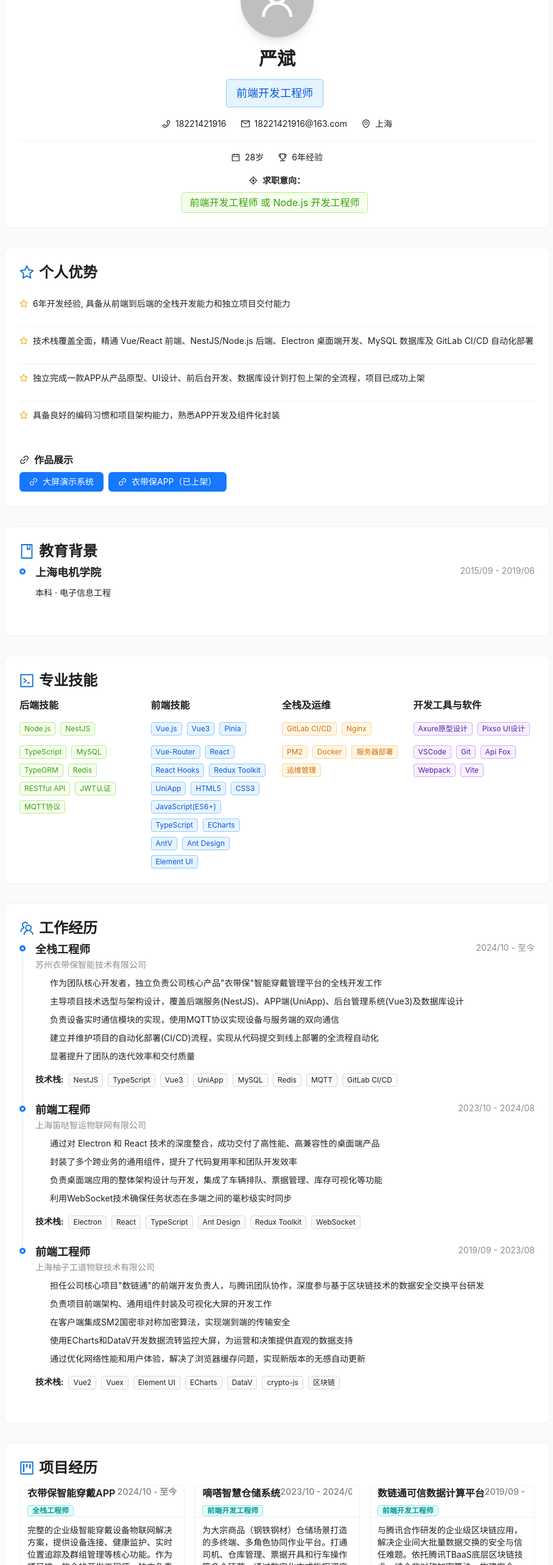
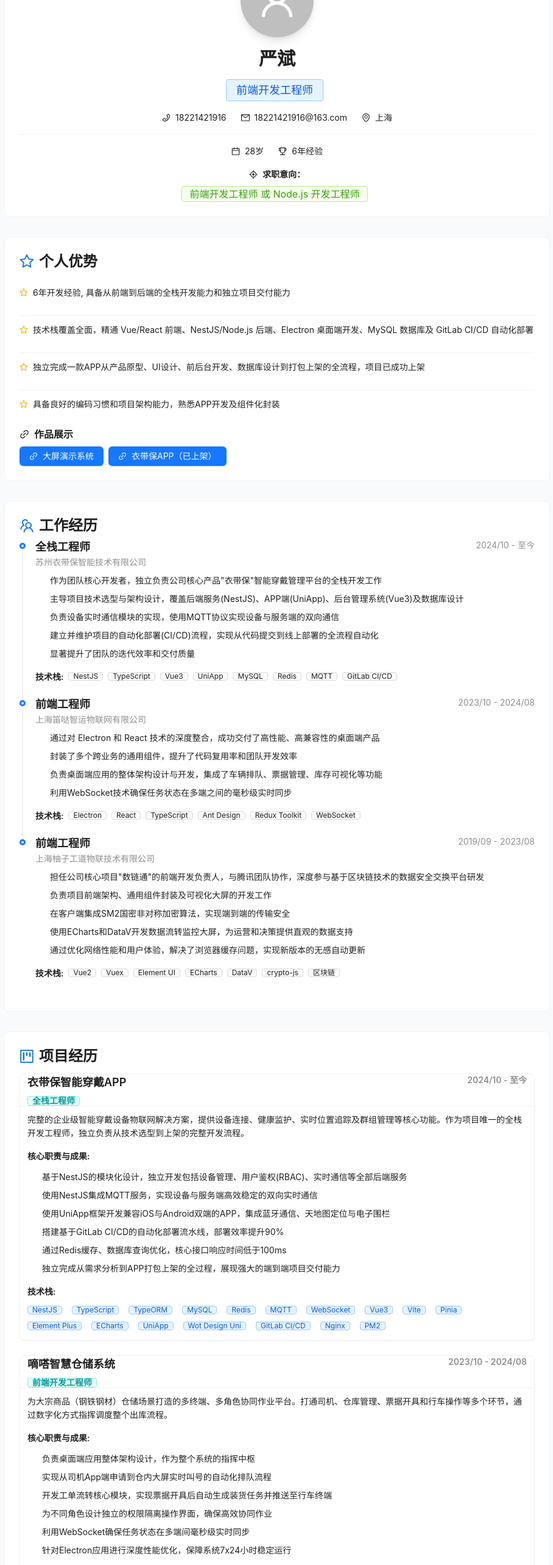
Before and after one commit to lengthy-daydream/my-resume, a React (Vite) app: page / in a window 1280 px wide. Shown: the part 180-2746 px from the top of the page at 61% size, without its empty margins (185-1093 px from the left). Built offline with nearby package versions, Linux system fonts and the light colour scheme.

Commit message:
优化标签组件样式，添加打印样式支持，调整简历页面结构，移除未使用的 Docker 技能

```diff
--- a/src/components/PersonalAdvantages.tsx
+++ b/src/components/PersonalAdvantages.tsx
@@ -32,7 +32,6 @@ const PersonalAdvantages: React.FC<PersonalAdvantagesProps> = ({ data }) => {
             </Paragraph>
           </List.Item>
         )}
-        className="mb-6"
       />
 
       <div>
--- a/src/components/PersonalInfo.tsx
+++ b/src/components/PersonalInfo.tsx
@@ -33,7 +33,11 @@ const PersonalInfo: React.FC<PersonalInfoProps> = ({ data }) => {
           <Title level={2} className="mb-2">
             {data.name}
           </Title>
-          <Tag color="blue" className="text-lg px-4 py-2">
+          <Tag
+            color="blue"
+            className="text-lg px-4 py-2"
+            style={{ display: 'inline-flex', alignItems: 'center', lineHeight: '1.2' }}
+          >
             {data.title}
           </Tag>
         </div>
@@ -71,7 +75,11 @@ const PersonalInfo: React.FC<PersonalInfoProps> = ({ data }) => {
             <AimOutlined className="mr-2" />
             求职意向：
           </Text>
-          <Tag color="green" className="text-base px-3 py-1">
+          <Tag
+            color="green"
+            className="text-base px-3 py-1"
+            style={{ display: 'inline-flex', alignItems: 'center', lineHeight: '1.2' }}
+          >
             {data.jobIntention}
           </Tag>
         </div>
--- a/src/components/Projects.tsx
+++ b/src/components/Projects.tsx
@@ -1,5 +1,5 @@
 import * as React from 'react'
-import { Card, Typography, Row, Col, Tag } from 'antd'
+import { Card, Typography, Tag } from 'antd'
 import { ProjectOutlined } from '@ant-design/icons'
 
 const { Title, Text, Paragraph } = Typography
@@ -38,55 +38,58 @@ const Projects: React.FC<ProjectsProps> = ({ data }) => {
         项目经历
       </Title>
 
-      <Row gutter={[16, 24]}>
+      <div className="space-y-6">
         {data.map(project => (
-          <Col xs={24} lg={12} xl={8} key={project.id}>
           <Card
+            key={project.id}
             size="small"
             title={
               <div className="space-y-2">
                 <div className="flex justify-between items-start">
-                    <Text strong className="text-base">
+                  <Text strong className="text-lg">
                     {project.name}
                   </Text>
                   <Text type="secondary" className="text-sm">
                     {project.duration}
                   </Text>
                 </div>
-                  <Tag color="cyan" className="text-xs">
+                <Tag
+                  color="cyan"
+                  className="text-sm"
+                  style={{ display: 'inline-flex', alignItems: 'center', lineHeight: '1.2' }}
+                >
                   {project.role}
                 </Tag>
               </div>
             }
-              className="h-full"
-              bodyStyle={{ height: 'calc(100% - 80px)', overflow: 'auto' }}
+            className="shadow-sm"
           >
             <div className="space-y-4">
-                <Paragraph className="text-sm">
+              <Paragraph>
                 {project.description}
               </Paragraph>
 
               <div>
-                  <Text strong className="block mb-2 text-sm">核心成果:</Text>
-                  <ul className="pl-4 text-sm">
-                    {project.highlights.slice(0, 3).map((highlight, index) => (
-                      <li key={index} className="mb-1">
-                        <Text className="text-xs">{highlight}</Text>
+                <Text strong className="block mb-3">核心职责与成果:</Text>
+                <ol className="pl-6 space-y-2">
+                  {project.highlights.map((highlight, index) => (
+                    <li key={index} className="mb-2">
+                      <Text>{highlight}</Text>
                     </li>
                   ))}
-                    {project.highlights.length > 3 && (
-                      <li className="text-gray-500 text-xs">
-                        ...等{project.highlights.length}项成果
-                      </li>
-                    )}
-                  </ul>
+                </ol>
               </div>
 
               <div>
-                  <Text strong className="block mb-2 text-sm">技术栈:</Text>
-                  <div className="flex flex-wrap gap-1">
+                <Text strong className="block mb-3">技术栈:</Text>
+                <div className="flex flex-wrap gap-2">
                   {project.technologies.map(tech => (
-                      <Tag key={tech} color="blue" className="text-xs mb-1">
+                    <Tag
+                      key={tech}
+                      color="blue"
+                      className="mb-1"
+                      style={{ display: 'inline-flex', alignItems: 'center', lineHeight: '1.2' }}
+                    >
                       {tech}
                     </Tag>
                   ))}
@@ -94,9 +97,8 @@ const Projects: React.FC<ProjectsProps> = ({ data }) => {
               </div>
             </div>
           </Card>
-          </Col>
         ))}
-      </Row>
+      </div>
     </Card>
   )
 }
--- a/src/components/Skills.tsx
+++ b/src/components/Skills.tsx
@@ -41,6 +41,7 @@ const Skills: React.FC<SkillsProps> = ({ data }) => {
                     key={skill}
                     color={category.color}
                     className="mb-2"
+                    style={{ display: 'inline-flex', alignItems: 'center', lineHeight: '1.2' }}
                   >
                     {skill}
                   </Tag>
--- a/src/main.tsx
+++ b/src/main.tsx
@@ -5,6 +5,7 @@ import { ConfigProvider } from 'antd'
 import zhCN from 'antd/locale/zh_CN'
 import 'virtual:uno.css'
 import '@unocss/reset/tailwind.css'
+import './styles/print.css'
 import App from '@/App.tsx'
 import { store } from '@/store'
 
--- a/src/pages/Resume.tsx
+++ b/src/pages/Resume.tsx
@@ -22,10 +22,10 @@ const Resume: React.FC = () => {
           advantages: resumeData.advantages,
           portfolioLinks: resumeData.portfolioLinks
         }} />
+        <WorkExperience data={resumeData.workExperience} />
+        <Projects data={resumeData.projects} />
         <Education data={resumeData.education} />
         <Skills data={resumeData.skills} />
-        <WorkExperience data={resumeData.workExperience} />
-        <Projects data={resumeData.projects} />
       </div>
     </>
   )
--- a/src/store/resumeSlice.ts
+++ b/src/store/resumeSlice.ts
@@ -205,7 +205,6 @@ const initialState: ResumeState = {
       'GitLab CI/CD',
       'Nginx',
       'PM2',
-      'Docker',
       '服务器部署',
       '运维管理'
     ],
--- /dev/null
+++ b/src/styles/print.css
@@ -0,0 +1,73 @@
+/* 修复 Ant Design Tag 组件在 PDF/图片转换中的文字对齐问题 */
+.ant-tag {
+  display: inline-flex !important;
+  align-items: center !important;
+  justify-content: center !important;
+  vertical-align: middle !important;
+  line-height: 1 !important;
+  box-sizing: border-box !important;
+}
+
+.ant-tag > * {
+  vertical-align: baseline !important;
+}
+
+/* 打印样式优化 */
+@media print {
+  .ant-tag {
+    display: inline-flex !important;
+    align-items: center !important;
+    justify-content: center !important;
+    vertical-align: middle !important;
+    line-height: 1.2 !important;
+    box-sizing: border-box !important;
+    -webkit-print-color-adjust: exact !important;
+    print-color-adjust: exact !important;
+  }
+
+  /* 确保标签颜色在打印时正确显示 */
+  .ant-tag-blue {
+    background-color: #1890ff !important;
+    border-color: #1890ff !important;
+    color: white !important;
+  }
+
+  .ant-tag-green {
+    background-color: #52c41a !important;
+    border-color: #52c41a !important;
+    color: white !important;
+  }
+
+  .ant-tag-cyan {
+    background-color: #13c2c2 !important;
+    border-color: #13c2c2 !important;
+    color: white !important;
+  }
+
+  .ant-tag-orange {
+    background-color: #fa8c16 !important;
+    border-color: #fa8c16 !important;
+    color: white !important;
+  }
+
+  .ant-tag-purple {
+    background-color: #722ed1 !important;
+    border-color: #722ed1 !important;
+    color: white !important;
+  }
+}
+
+/* PDF 导出时的样式优化 */
+@media screen and (-webkit-min-device-pixel-ratio: 0) {
+  .ant-tag {
+    display: inline-flex !important;
+    align-items: center !important;
+    vertical-align: middle !important;
+  }
+}
+
+/* 额外的对齐修复，针对特定浏览器 */
+.ant-tag span {
+  display: inline-block !important;
+  vertical-align: baseline !important;
+}
```
Lines whose indentation alone changed are shown as unchanged.
